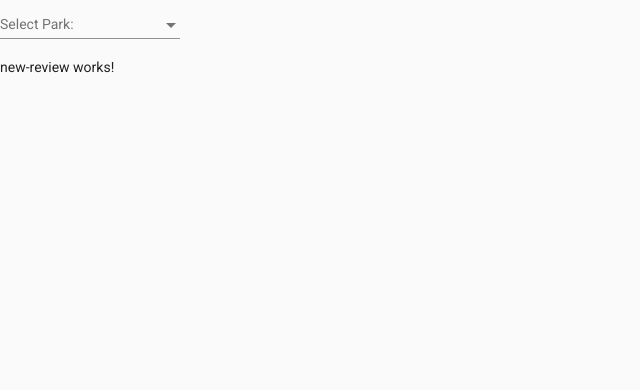
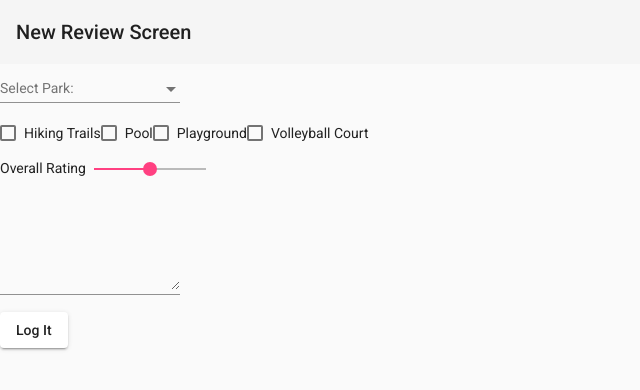
Before and after one commit to mikejunt/parkreviews, an Angular app: page /newreview in a window 1280 px wide. Shown: the top 390 px of the page, without its empty margins (0-640 px from the left). Built offline with nearby package versions, Linux system fonts and the light colour scheme.

Commit message:
review information makes it to service

```diff
--- a/src/app/new-review/new-review.component.html
+++ b/src/app/new-review/new-review.component.html
@@ -1,3 +1,19 @@
-<app-park-select></app-park-select>
-
-<p>new-review works!</p>
+<mat-toolbar>New Review Screen</mat-toolbar>
+<div>
+    <app-park-select></app-park-select>
+</div>
+<div class="selects">
+    <mat-checkbox id="trails" [(ngModel)]="parkreview.trails">Hiking Trails</mat-checkbox>
+    <mat-checkbox id="pool" [(ngModel)]="parkreview.pool">Pool</mat-checkbox>
+    <mat-checkbox id="playground" [(ngModel)]="parkreview.playground">Playground</mat-checkbox>
+    <mat-checkbox id="volleyball" [(ngModel)]="parkreview.volleyball">Volleyball Court</mat-checkbox>
+</div>
+<div class="rating"><mat-label for="rating">Overall Rating</mat-label>
+    <mat-slider id="rating" [(ngModel)]="parkreview.rating" min="1" max="5" step="0.5" value="3" thumbLabel tickInterval="0.5">
+    </mat-slider>
+</div>
+<div class="comments">
+    <mat-form-field><textarea rows="5" cols="50" matInput [(ngModel)]="parkreview.comments"></textarea>
+    </mat-form-field>
+</div>
+<button mat-raised-button (click)="onSubmit()">Log It</button>
--- a/src/app/new-review/new-review.component.ts
+++ b/src/app/new-review/new-review.component.ts
@@ -1,4 +1,6 @@
 import { Component, OnInit } from '@angular/core';
+import { ParksService } from '../services/parks.service';
+import { ReviewService } from '../services/review.service';
 
 @Component({
   selector: 'app-new-review',
@@ -7,9 +9,22 @@ import { Component, OnInit } from '@angular/core';
 })
 export class NewReviewComponent implements OnInit {
 
-  constructor() { }
+  parkreview = {
+    trails: false,
+    playground: false,
+    pool: false,
+    volleyball: false,
+    rating: "3",
+    comments: ""
+  }
+
+  constructor(private parks: ParksService, private reviews: ReviewService) { }
 
   ngOnInit(): void {
   }
 
+  onSubmit() {
+    this.reviews.postNewReview(this.parkreview)
+  }
+
 }
--- /dev/null
+++ b/src/app/services/review.service.ts
@@ -0,0 +1,13 @@
+import { Injectable } from '@angular/core';
+
+@Injectable({
+  providedIn: 'root'
+})
+export class ReviewService {
+
+  constructor() { }
+
+  postNewReview(review: Object) {
+    console.log("ParkService Recieved New Review", review)
+  }
+}
```
Also changed, not shown: src/app/app.module.ts (+11 -1 lines), 1 other file (tests, documents, lock files or other folders).
